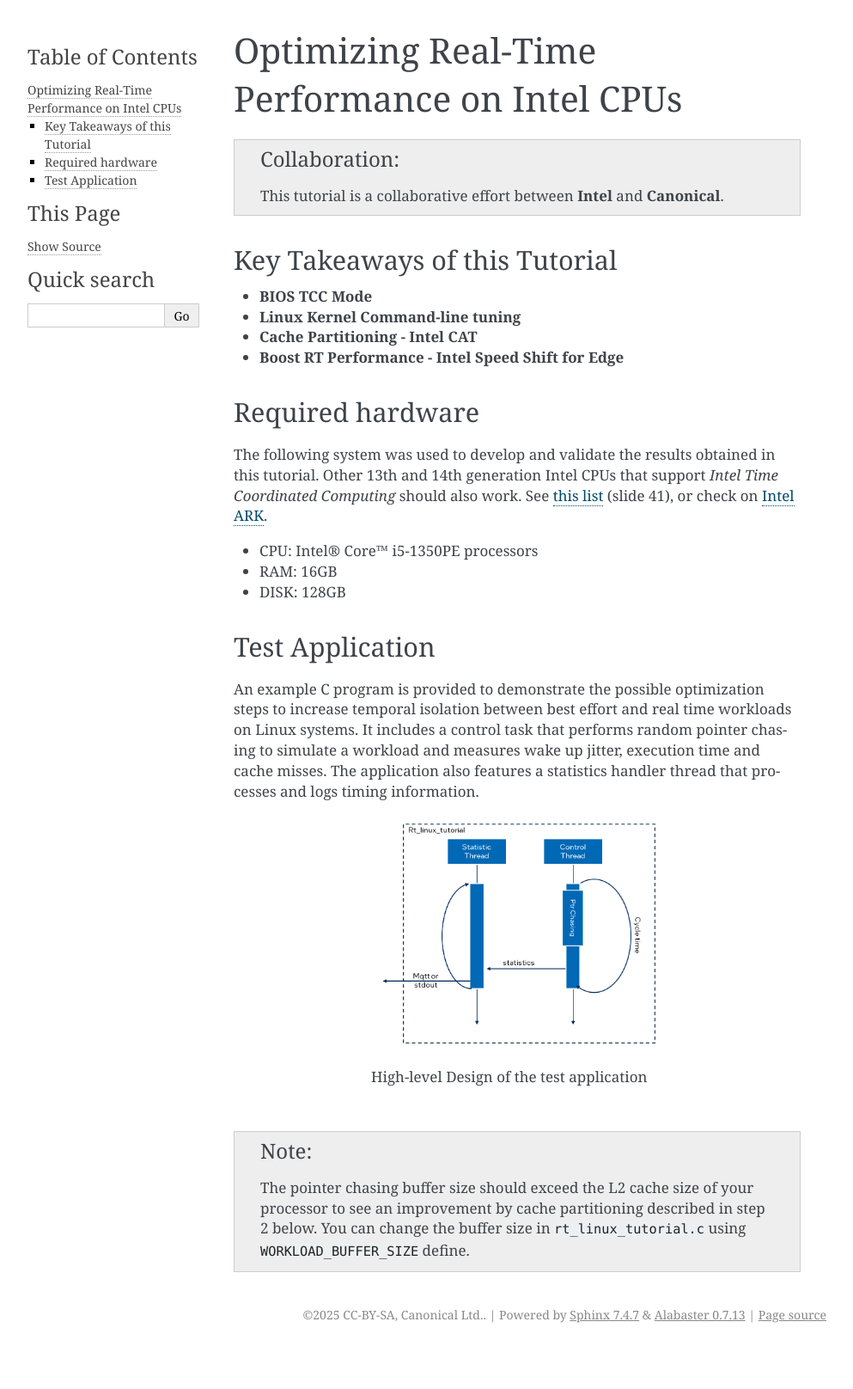
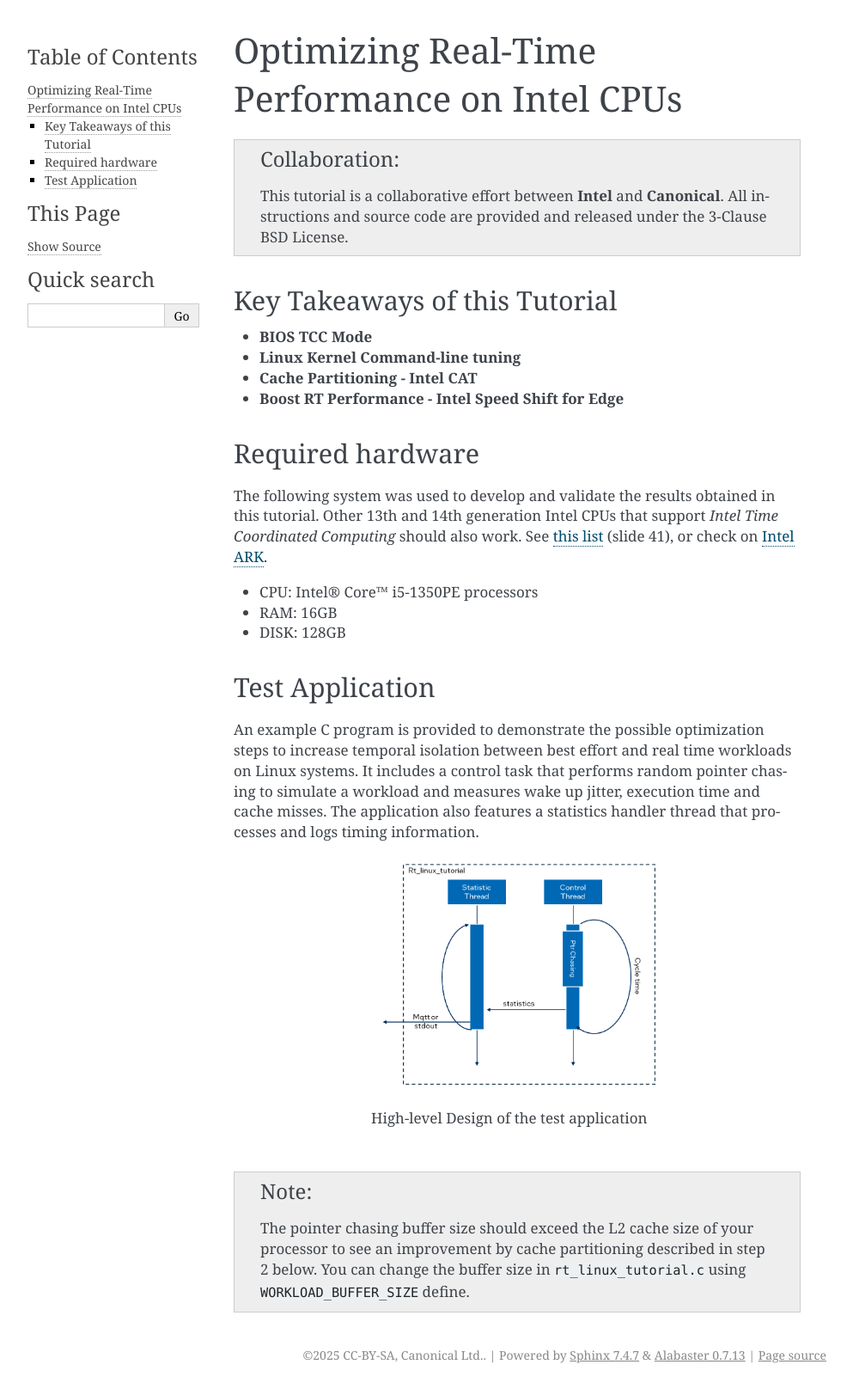
Before and after one commit to canonical/real-time-ubuntu-docs, a Sphinx documentation site: the page built from docs/tutorial/intel-tcc/index.md, in a window 1280 px wide. Shown: the whole page at 86% size, without its empty margins (148-1141 px from the left). Built offline with Sphinx 7.4.7, drawn with Linux system fonts in a browser that asks for light colours; before the commit the page ends 1569 px from its top, so only the background shows below that.

Commit message:
Update admonition
Signed-off-by: JP Meijers <jp.meijers@canonical.com>

````diff
--- a/docs/tutorial/intel-tcc/index.md
+++ b/docs/tutorial/intel-tcc/index.md
@@ -14,6 +14,7 @@
 
 ```{admonition} Collaboration
 This tutorial is a collaborative effort between **Intel** and **Canonical**.
+All instructions and source code are provided and released under the 3-Clause BSD License.
 ```
 
 ## Key Takeaways of this Tutorial
````
